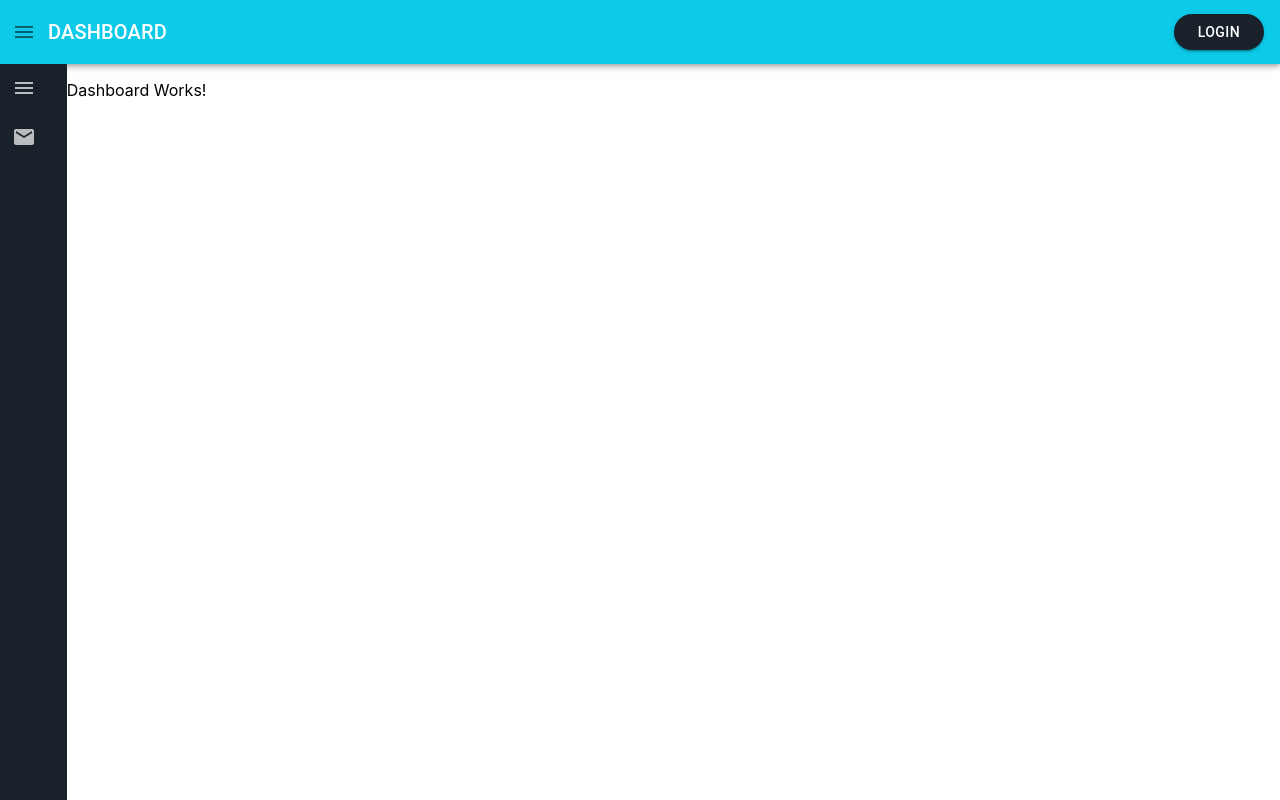
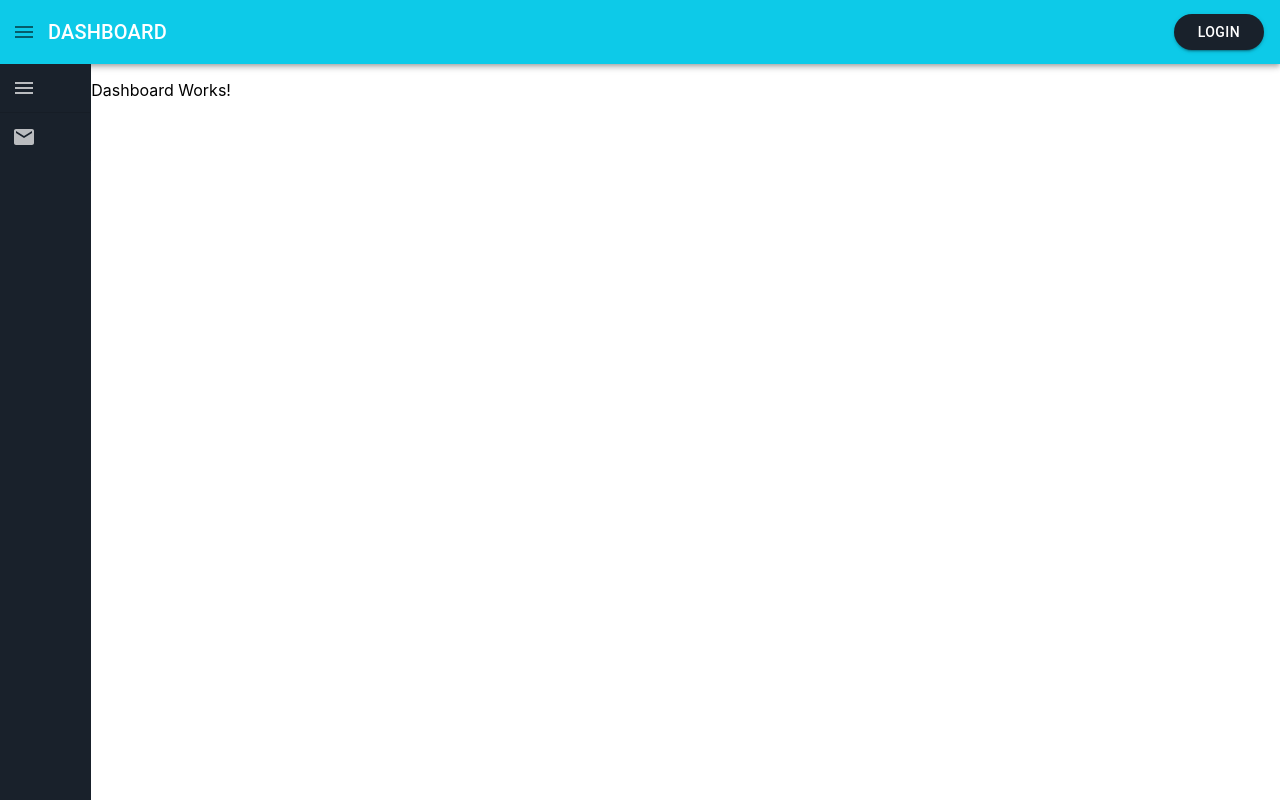
Before and after one commit to AkhileshMuthusamy/react-reminder, a React (Create React App) app: page / in a window 1280 px wide. Built offline with nearby package versions, Linux system fonts and the light colour scheme.

Commit message:
Aligned drawer within the grid cell

```diff
--- a/src/theme/muiTheme.js
+++ b/src/theme/muiTheme.js
@@ -18,7 +18,8 @@ const theme = createMuiTheme({
   overrides: {
     MuiDrawer: {
       paper: {
-        top: 'none'
+        top: 'none',
+        position: 'static'
       }
     }
   }
```
